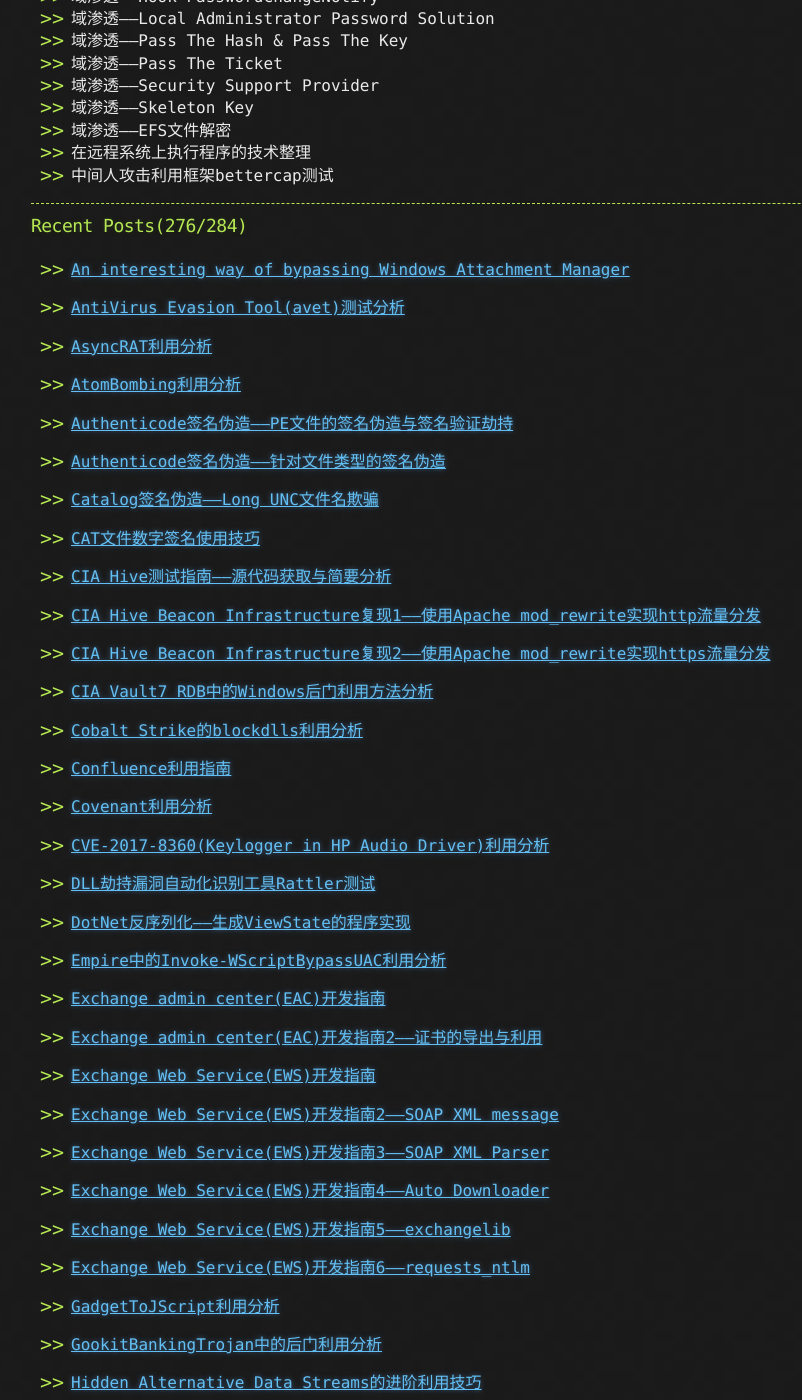
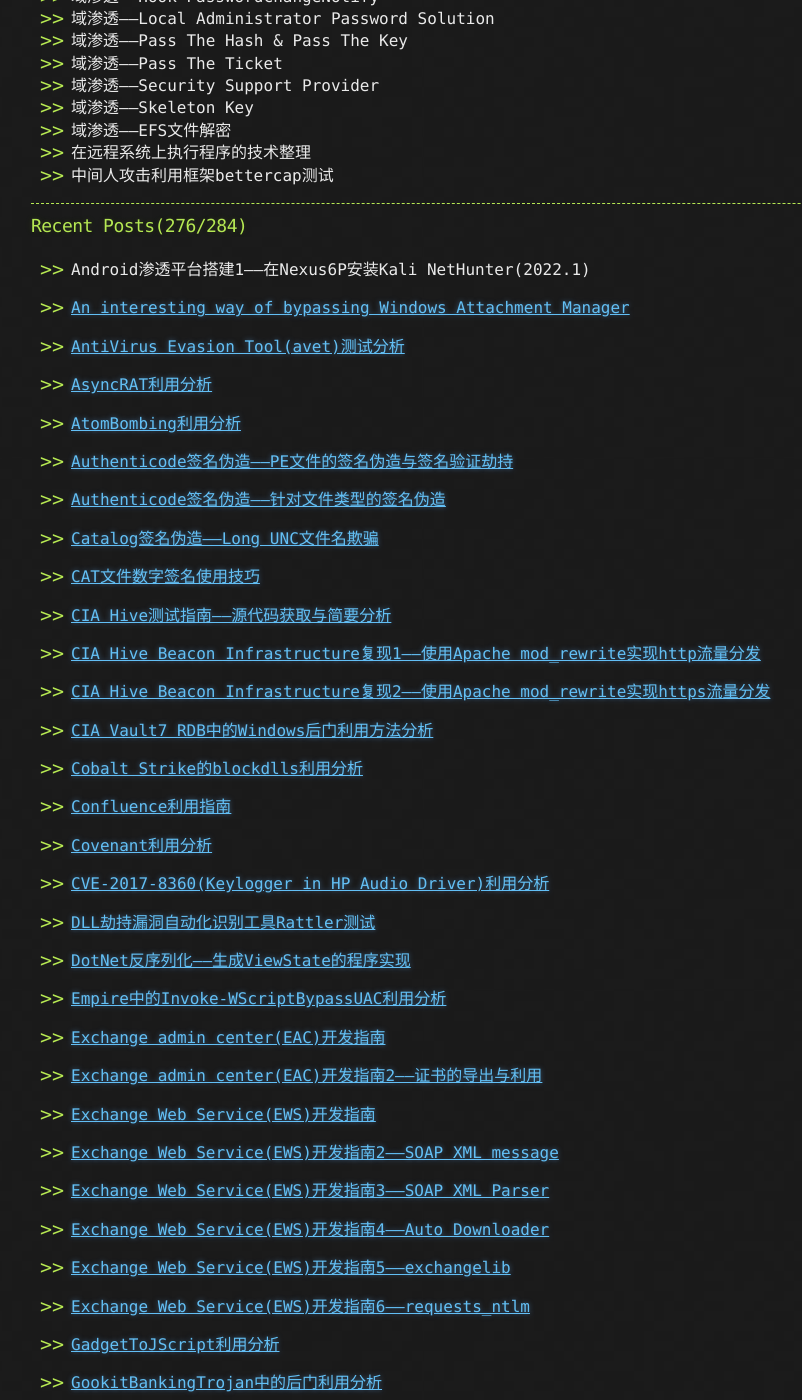
Before and after one commit to 3gstudent/3gstudent.github.io, a Jekyll site: the page built from about.md, in a window 1280 px wide and 1400 px high, scrolled down 1138 px. Shown: the whole window, without its empty margins (109-911 px from the left). Built offline with Jekyll 4.4.1, drawn with Linux system fonts in a browser that asks for light colours; some of the changed text lies outside the part shown.

Commit message:
Update about.md

```diff
--- a/about.md
+++ b/about.md
@@ -64,6 +64,8 @@ Github:   [3gstudent](https://github.com/3gstudent)
 
 ### Recent Posts(276/284)
 
+-
+ Android渗透平台搭建1——在Nexus6P安装Kali NetHunter(2022.1)
 
 -
  [An interesting way of bypassing Windows Attachment Manager](https://3gstudent.github.io/An-interesting-way-of-bypassing-Windows-Attachment-Manager)
```
Also changed, not shown: other parts of about.md (+0 -3 lines).
